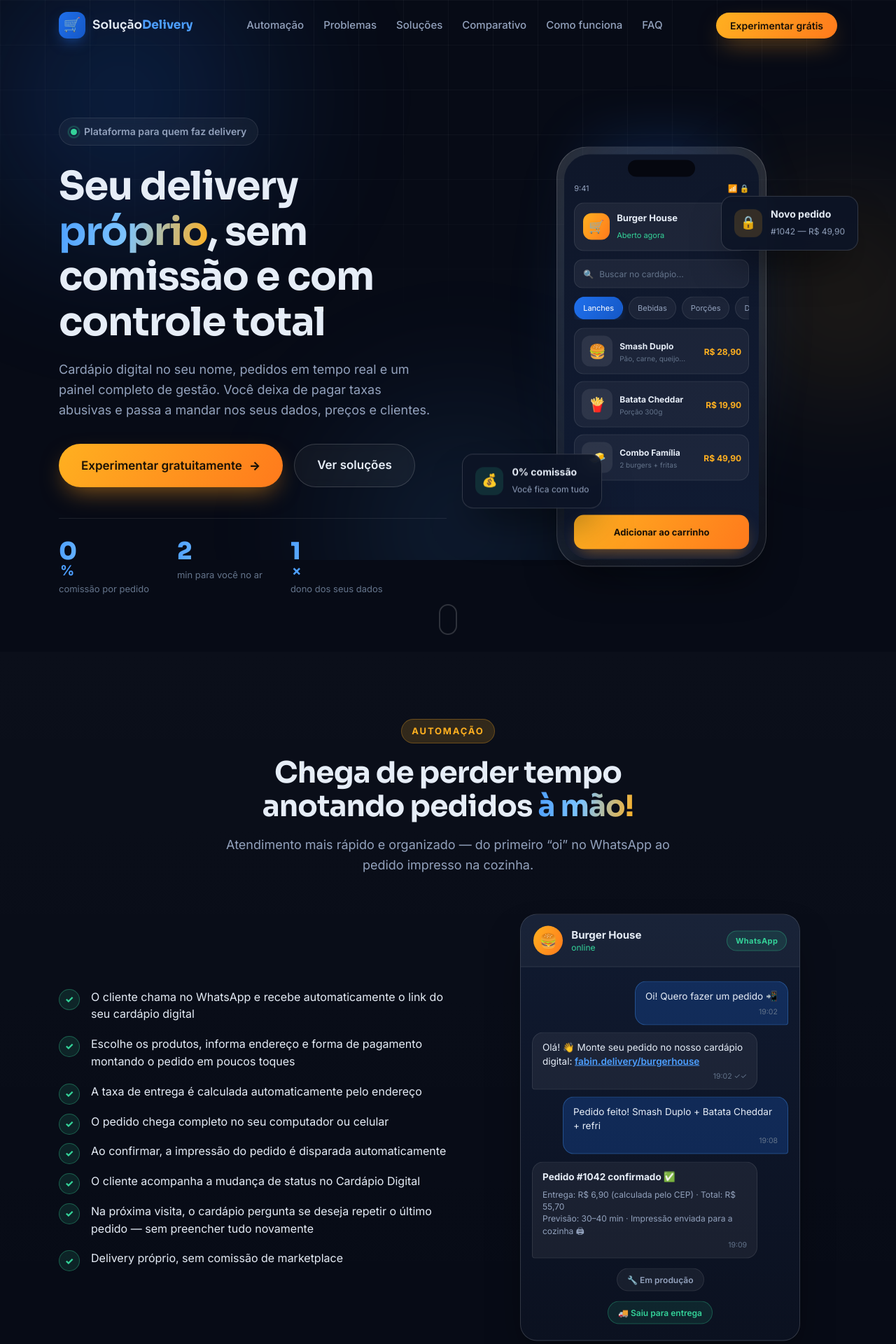
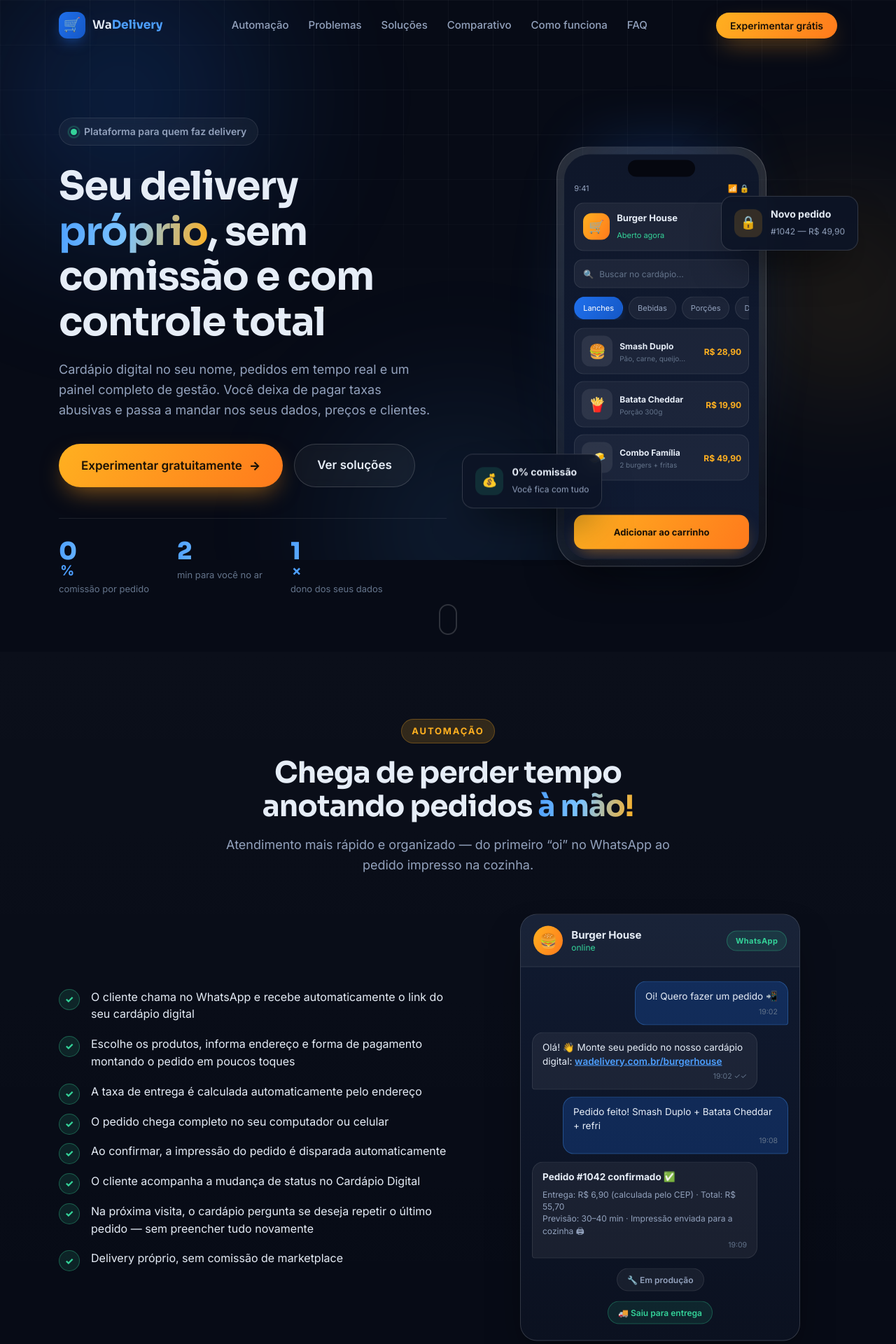
Before and after one commit to wsawebmaster/wadelivery, a PHP site: page / in a window 1280 px wide. Shown: the top 1920 px of the page at 70% size. Run offline with PHP 8.4, Linux system fonts and the light colour scheme.

Commit message:
unificação de marca: implementar identidade visual WaDelivery em toda a landing page
- Renomear 'Solução Delivery' para 'WaDelivery' no header e footer
- Atualizar aria-label do link de navegação principal
- Substituir URL fictícia do mockup chat para wadelivery.com.br/burgerhouse
- Atualizar comentário do design system no style.css

```diff
--- a/assets/css/style.css
+++ b/assets/css/style.css
@@ -1,5 +1,5 @@
 /* ============================================================
-   Fabin Delivery — Landing Page
+   WaDelivery — Landing Page
    Design system, efeitos visuais e responsividade
    ============================================================ */
 
--- a/index.html
+++ b/index.html
@@ -27,9 +27,9 @@
 
   <header class="nav" id="nav">
     <div class="container nav-inner">
-      <a href="#inicio" class="brand" aria-label="Solução Delivery — início">
+      <a href="#inicio" class="brand" aria-label="WaDelivery — início">
         <span class="brand-mark">&#x1F6D2;</span>
-        <span class="brand-name">Solução<strong>Delivery</strong></span>
+        <span class="brand-name">Wa<strong>Delivery</strong></span>
       </a>
 
       <nav class="nav-links" id="navLinks" aria-label="Navegação principal">
@@ -186,7 +186,7 @@
               </div>
               <div class="chat-bubble in">
                 Olá! &#128075; Monte seu pedido no nosso cardápio digital:
-                <a href="#automacao" tabindex="-1" onclick="return false;">fabin.delivery/burgerhouse</a>
+                <a href="#automacao" tabindex="-1" onclick="return false;">wadelivery.com.br/burgerhouse</a>
                 <span class="chat-time">19:02 &#10003;&#10003;</span>
               </div>
               <div class="chat-bubble out">
@@ -484,7 +484,7 @@
       <div class="footer-brand">
         <a href="#inicio" class="brand">
           <span class="brand-mark">&#x1F6D2;</span>
-          <span class="brand-name">Solução<strong>Delivery</strong></span>
+          <span class="brand-name">Wa<strong>Delivery</strong></span>
         </a>
         <p>Plataforma de delivery para restaurantes, hamburguerias e lanchonetes que querem mandar no próprio negócio.</p>
       </div>
```
